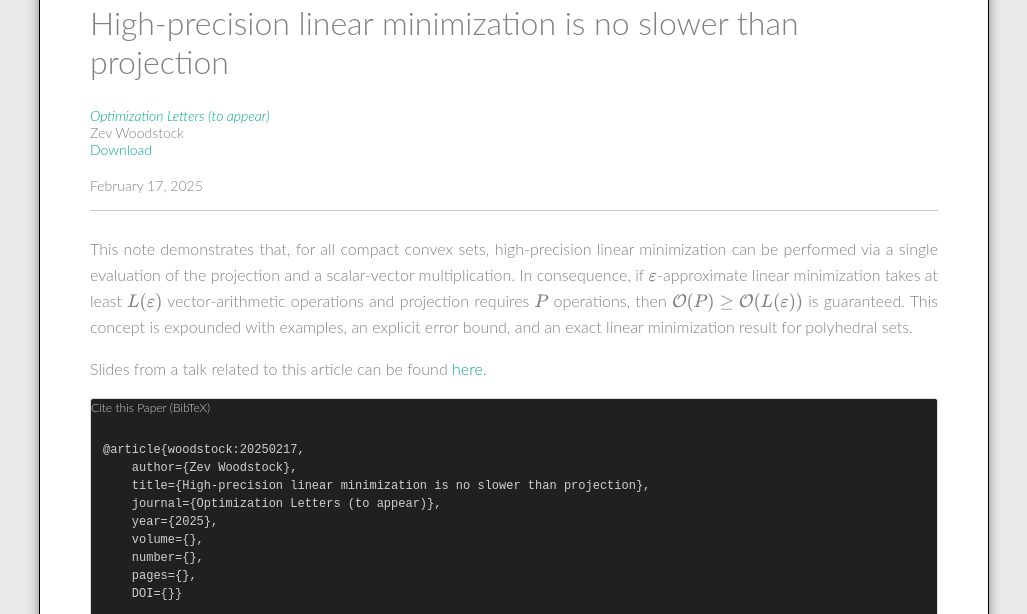
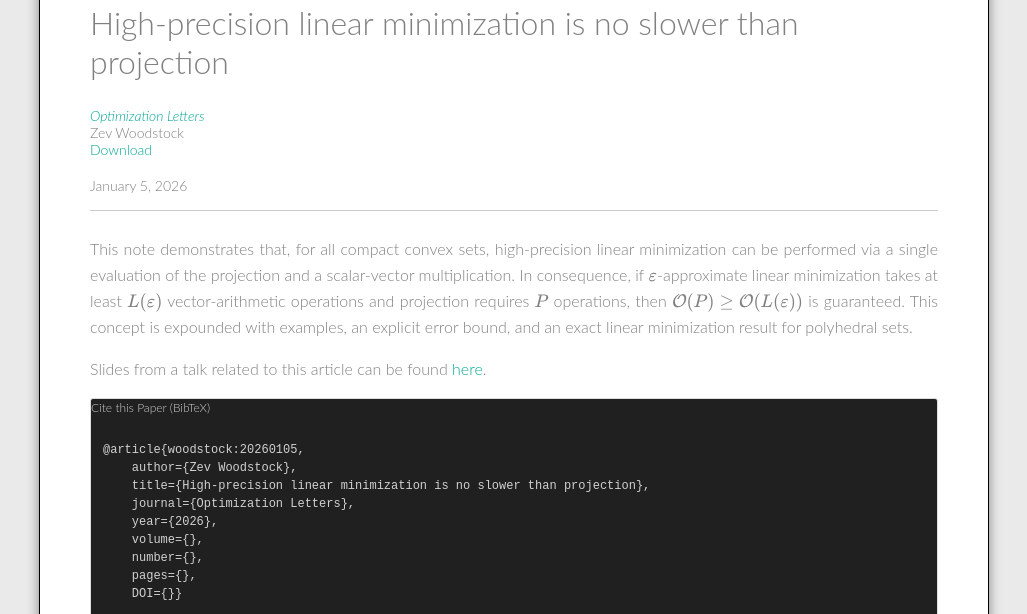
Before and after one commit to zevwoodstock/zevwoodstock.github.io, a Jekyll site: the page built from research/_posts/2026-01-05-projlmo.md, in a window 1280 px wide. Shown: the part 545-1159 px from the top of the page, without its empty margins (126-1153 px from the left). Built offline with Jekyll 4.4.1, drawn with Linux system fonts in a browser that asks for light colours; some web fonts are replaced; formulas are drawn with MathJax 3.

Commit message:
Complexity paper published

```diff
--- a/research/_posts/2025-02-17-projlmo.md
+++ b/research/_posts/2026-01-05-projlmo.md
@@ -6,15 +6,16 @@ title: High-precision linear minimization is no slower than projection
 subtitle:
 author: Zev Woodstock
 use_math: true
-venue: Optimization Letters (to appear)
+venue: Optimization Letters
+link: https://doi.org/10.1007/s11590-025-02269-3
 
 link-text: arXiv
-link: https://arxiv.org/abs/2501.18454
+link-arxiv: https://arxiv.org/abs/2501.18454
 link-download: /media/publications/projlmo.pdf
 
 featured-image: /media/projlmo.svg
 
-date: 2025-02-17
+date: 2026-01-05
 
 ---
 This note demonstrates that, for all compact convex sets,
```
Also changed, not shown: 1 other file.
